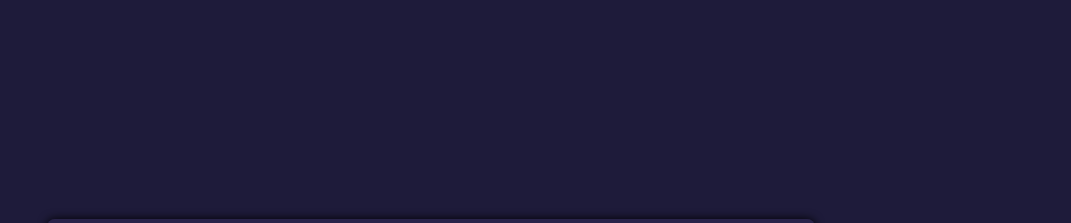
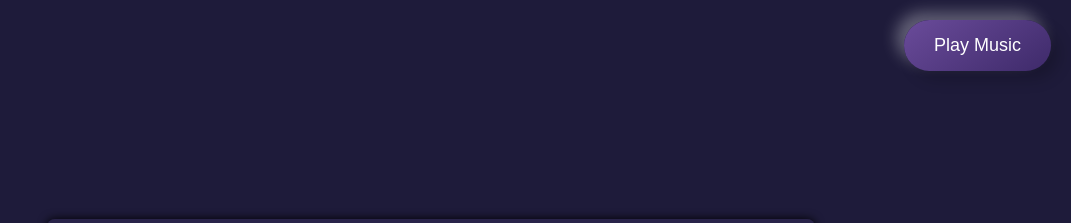
Before and after one commit to ida64pro/skew, a plain HTML site: page index.html in a window 1280 px wide. Shown: the top 223 px of the page, without its empty margins (209-1280 px from the left). Drawn offline with Linux system fonts and the light colour scheme.

Commit message:
Update index.html

```diff
--- a/index.html
+++ b/index.html
@@ -13,7 +13,9 @@
     <audio id="background-musicc" preload="auto" loop>
         Your browser does not support the audio element.
     </audio>
-
+    <button id="play-button" class="play-button">
+        Play Music
+    </button>
     <script>
         // Установите путь к вашему аудиофайлу
         const audios = [
```
